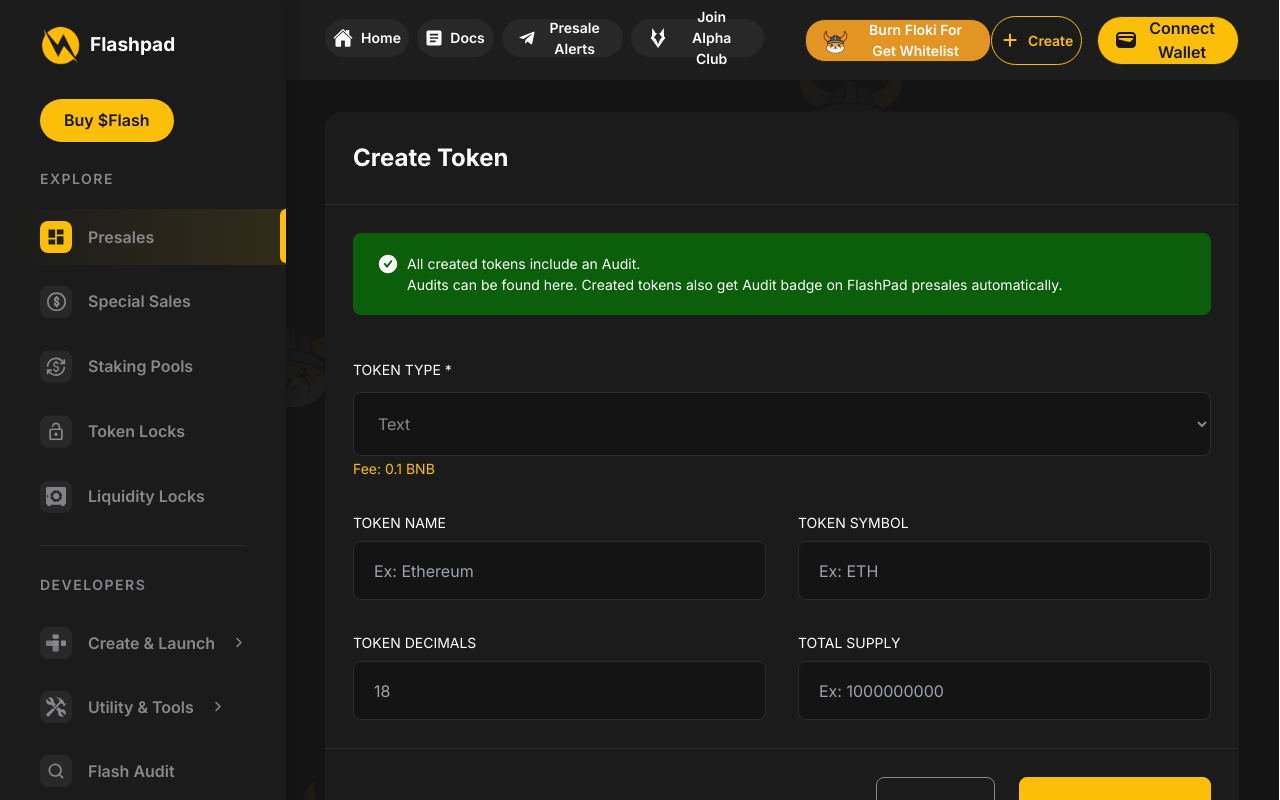
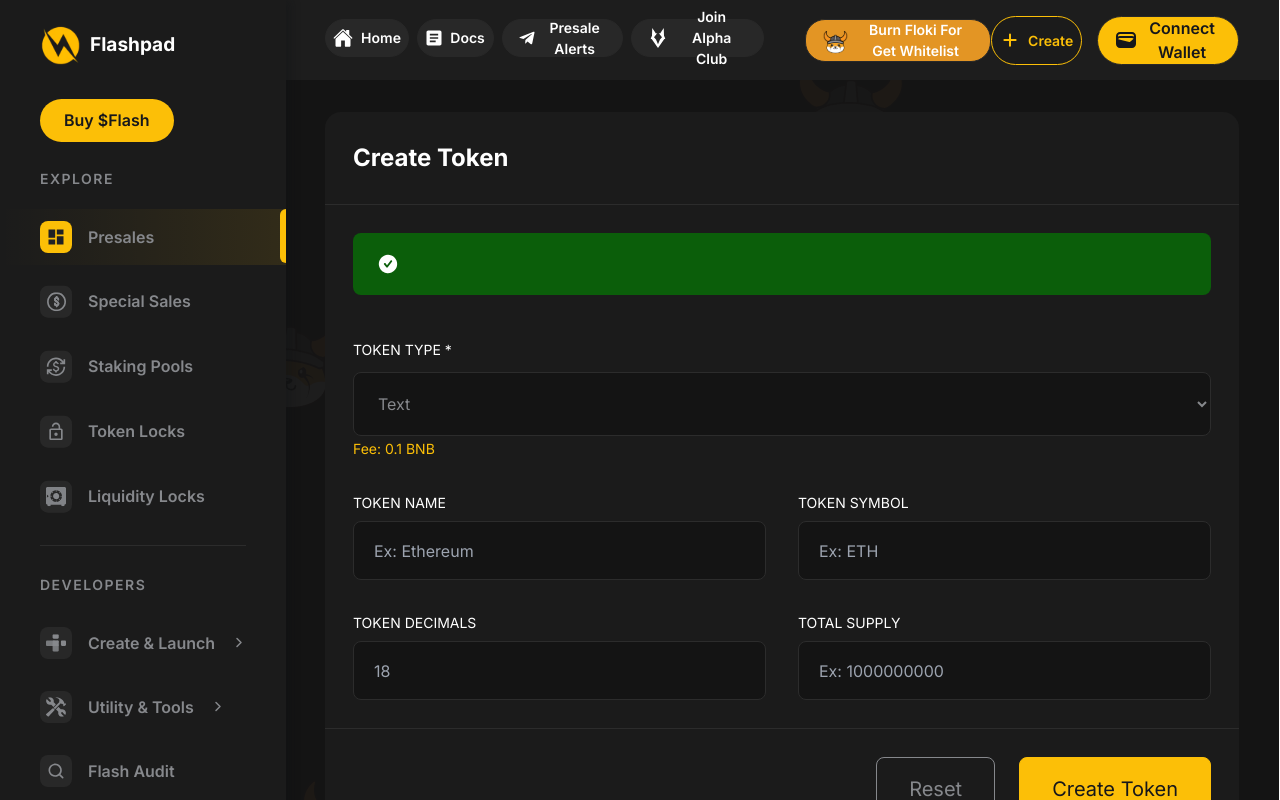
Before and after one commit to bullpull02/Lightning-launchpad-frontend, a Next.js app: page /create-token in a window 1280 px wide. Shown: the top 800 px of the page. Built offline with nearby package versions, Linux system fonts and the light colour scheme.

Commit message:
update the alert success componenets

```diff
--- a/src/components/Alert/Success/index.js
+++ b/src/components/Alert/Success/index.js
@@ -3,15 +3,11 @@
 //! import icons
 import SuccessIcon from "@/assets/icons/success.svg";
 
-const AlertSuccess = () => {
+const AlertSuccess = ({ children }) => {
   return (
     <div className="bg-[#0B5E0A] px-6 py-5 flex flex-row items-start gap-2 rounded-[8px]">
       <Image src={SuccessIcon} alt="icon" />
-      <p className="text-white text-[14px]">
-        All created tokens include an Audit. <br />
-        Audits can be found <span className="text-[#FCBF07 ]">here</span>.
-        Created tokens also get Audit badge on FlashPad presales automatically.
-      </p>
+      {children}
     </div>
   );
 };
```
